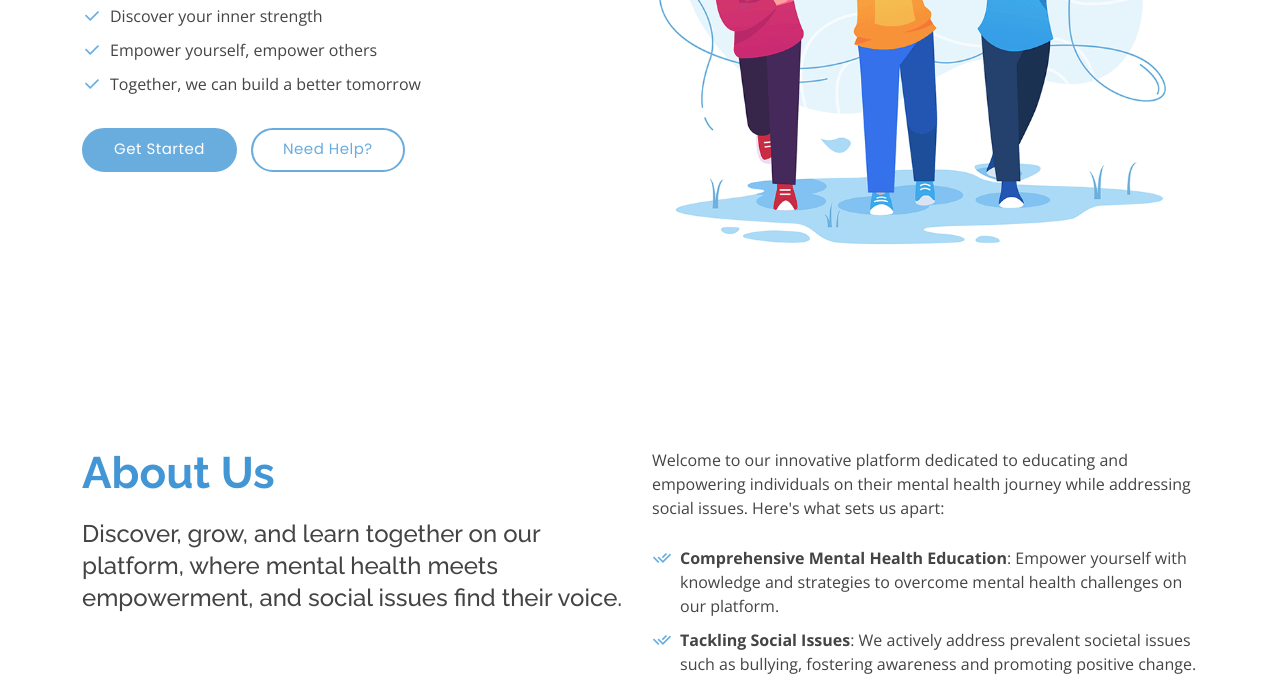
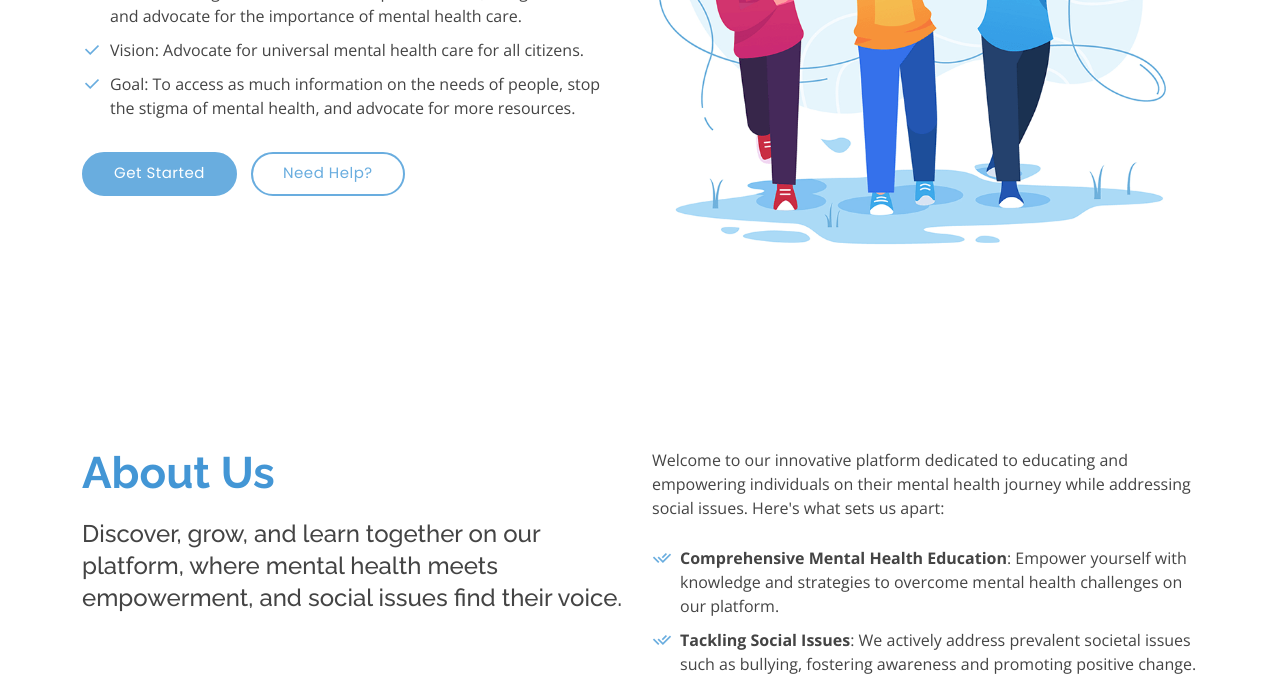
Before and after one commit to tplssmarttech/tplsglobal, a plain HTML site: page index.html in a window 1280 px wide. Shown: the part 412-1100 px from the top of the page. Drawn offline with nearby package versions, Linux system fonts and the light colour scheme.

Commit message:
Update index.html

```diff
--- a/index.html
+++ b/index.html
@@ -64,9 +64,9 @@
         <div class="col-lg-6 pt-2 pt-lg-0 order-2 order-lg-1 d-flex flex-column justify-content-center">
           <h1>Unlocking Minds, Inspiring Change</h1>
           <ul>
-            <li><i class="ri-check-line"></i> Discover your inner strength</li>
-            <li><i class="ri-check-line"></i> Empower yourself, empower others</li>
-            <li><i class="ri-check-line"></i> Together, we can build a better tomorrow</li>
+            <li><i class="ri-check-line"></i> Mission: Is to gather data from multiple resources, bring awareness and advocate for the importance of mental health care.</li>
+            <li><i class="ri-check-line"></i> Vision: Advocate for universal mental health care for all citizens.</li>
+            <li><i class="ri-check-line"></i> Goal: To access as much information on the needs of people, stop the stigma of mental health, and advocate for more resources.</li>
           </ul>
           <div class="mt-3">
             <a href="#about" class="btn-get-started scrollto">Get Started</a>
```
